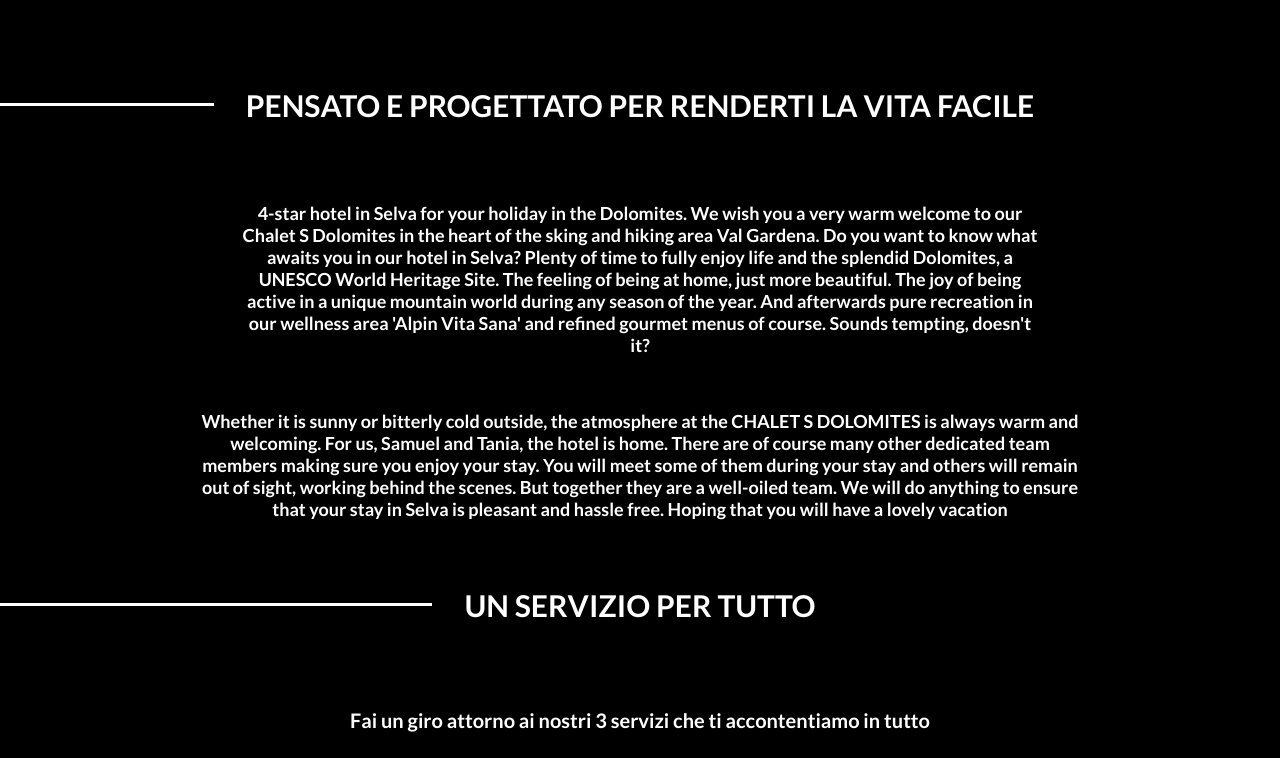
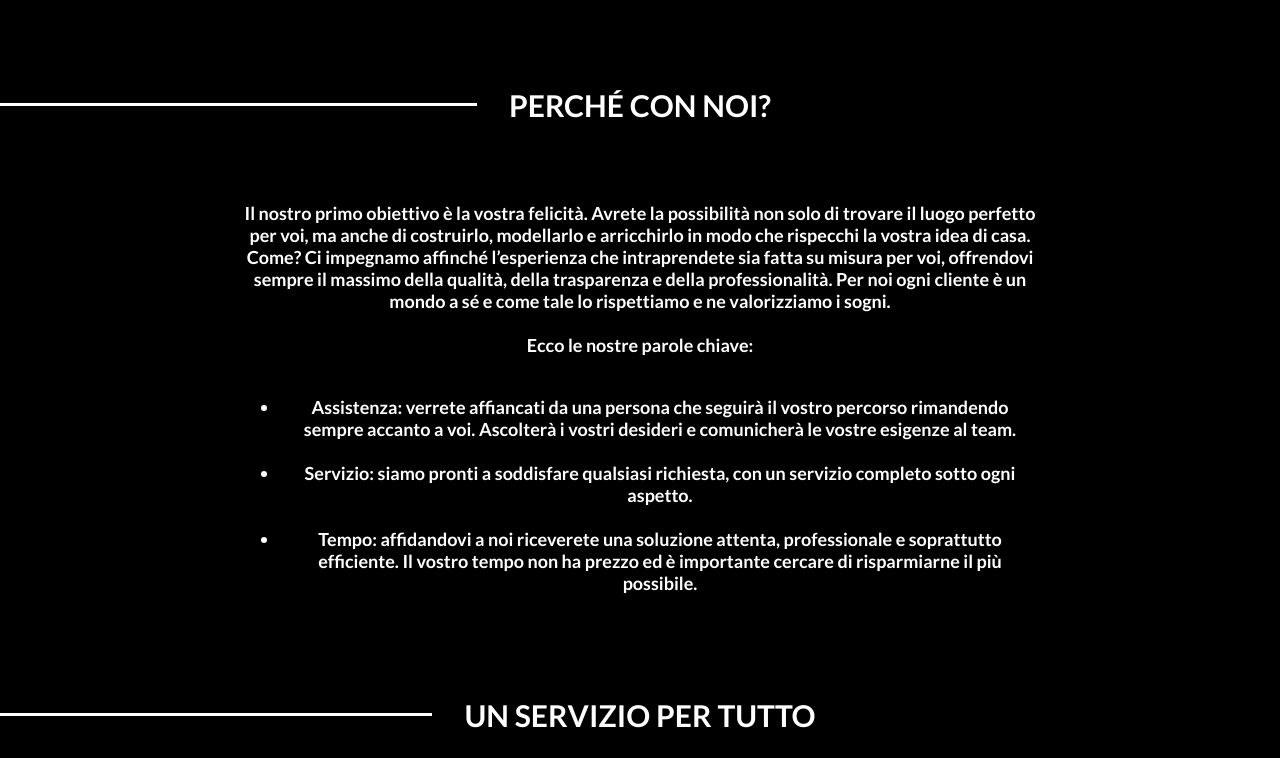
Before and after one commit to Edo404/Progetto-Personale, a plain HTML site: page index.html in a window 1280 px wide. Shown: the part 802-1560 px from the top of the page. Drawn offline with nearby package versions, Linux system fonts and the light colour scheme.

Commit message:
testi home e slider grnade case

```diff
--- a/index.html
+++ b/index.html
@@ -49,9 +49,9 @@
         <a href="contatti.html" class="item">CONTATTI</a>
     </div>
 
-    <!-- home image -->
-    <section class="home">
-    </section>
+        <!-- home image -->
+        <section class="home">
+        </section>
 
     <!-- text section with background logo -->
     <section class="background-logo">
@@ -59,29 +59,25 @@
             <div class="separator">
                 <div class="line">
                 </div>
-                <h1 class="font thinked">PENSATO E PROGETTATO PER RENDERTI LA VITA FACILE</h1>
+                <h1 class="font thinked">PERCHÉ CON NOI?</h1>
             </div>
 
             <!-- first text section -->
             <div class="first-desc">
-                <p class="par">4-star hotel in Selva for your holiday in the Dolomites. We wish you a very warm welcome to
-                    our Chalet S Dolomites in the heart of the sking and hiking area Val Gardena. Do you want to
-                    know what awaits you in our hotel in Selva? Plenty of time to fully enjoy life and the splendid
-                    Dolomites, a UNESCO World Heritage Site. The feeling of being at home, just more beautiful.
-                    The joy of being active in a unique mountain world during any season of the year. And
-                    afterwards pure recreation in our wellness area 'Alpin Vita Sana' and refined gourmet menus of
-                    course. Sounds tempting, doesn't it?
-                </p>
-            </div>
+                <p class="par">Il nostro primo obiettivo è la vostra felicità.
+                    Avrete la possibilità non solo di trovare il luogo perfetto per voi, ma anche di costruirlo, modellarlo e arricchirlo in modo che rispecchi la vostra idea di casa.
 
-            <!-- second text section -->
-            <div class="second-desc">
-                <p>Whether it is sunny or bitterly cold outside, the atmosphere at the CHALET S DOLOMITES is
-                    always warm and welcoming. For us, Samuel and Tania, the hotel is home. There are of course
-                    many other dedicated team members making sure you enjoy your stay. You will meet some of
-                    them during your stay and others will remain out of sight, working behind the scenes. But
-                    together they are a well-oiled team. We will do anything to ensure that your stay in Selva is
-                    pleasant and hassle free. Hoping that you will have a lovely vacation
+                    Come?
+
+                    Ci impegnamo affinché l’esperienza che intraprendete sia fatta su misura per voi, offrendovi sempre il massimo della qualità, della trasparenza e della professionalità. Per noi ogni cliente è un mondo a sé e come tale lo rispettiamo e ne valorizziamo i sogni.
+
+                   <br><br> Ecco le nostre parole chiave: <br>  <br>
+                    <ul>
+                        <li>Assistenza: verrete affiancati da una persona che seguirà il vostro percorso rimandendo sempre accanto a voi. Ascolterà i vostri desideri e comunicherà le vostre esigenze al team.</li>
+                        <br><li>Servizio: siamo pronti a soddisfare qualsiasi richiesta, con un servizio completo sotto ogni aspetto. </li>
+                        <br><li>Tempo: affidandovi a noi riceverete una soluzione attenta, professionale e soprattutto efficiente. Il vostro tempo non ha prezzo ed è importante cercare di risparmiarne il più possibile. </li>
+                    </ul>
+
                 </p>
             </div>
 
--- a/styles.css
+++ b/styles.css
@@ -752,8 +752,11 @@
 }
 
 button {
-  margin: 20px;
+  margin-bottom: 4.5em;
+  margin-left: 1.5em;
+  /* margin: 20px; */
 }
+
 .custom-btn {
   width: 130px;
   height: 40px;
```
Also changed, not shown: casa1.css (+22 -4 lines).
